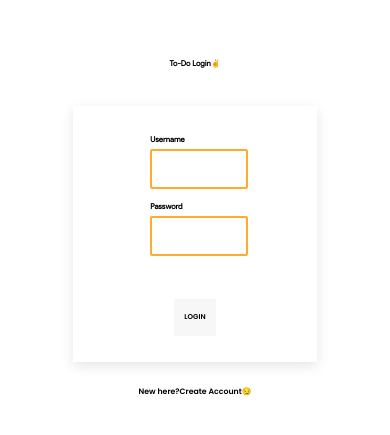
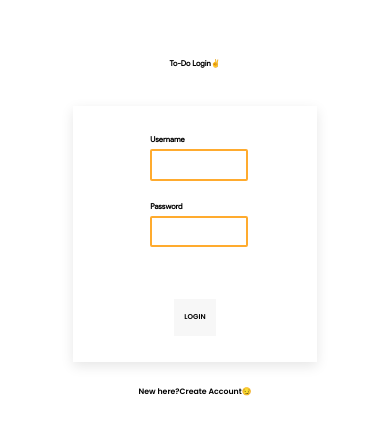
Before and after one commit to shivamyneni/Todo-App-React-Firebase, a React (Create React App) app: page /Auth in a window 390 px wide. Shown: the part 191-626 px from the top of the page. Built offline with nearby package versions, Linux system fonts and the light colour scheme; no server answers.

Commit message:
responsive

```diff
--- a/src/components/Auth/Signin/Signin.css
+++ b/src/components/Auth/Signin/Signin.css
@@ -171,7 +171,7 @@
   }
   .user-form-div > input {
     font-family: "Poppins", sans-serif;
-    height: 4vh;
+    height: 3vh;
     width: 23vw;
     font-size: 1.8vw;
     border-radius: 2px;
@@ -197,7 +197,7 @@
   }
   .pwd-form-div > input {
     font-family: "Poppins", sans-serif;
-    height: 4vh;
+    height: 3vh;
     width: 23vw;
     font-size: 1vw;
     border-radius: 2px;
--- a/src/components/Auth/Signup/signup.css
+++ b/src/components/Auth/Signup/signup.css
@@ -173,7 +173,7 @@
   }
   .user-form-div > input {
     font-family: "Poppins", sans-serif;
-    height: 4vh;
+    height: 3vh;
     width: 23vw;
     font-size: 1.8vw;
     border-radius: 2px;
@@ -199,7 +199,7 @@
   }
   .pwd-form-div > input {
     font-family: "Poppins", sans-serif;
-    height: 4vh;
+    height: 3vh;
     width: 23vw;
     font-size: 1vw;
     border-radius: 2px;
```
